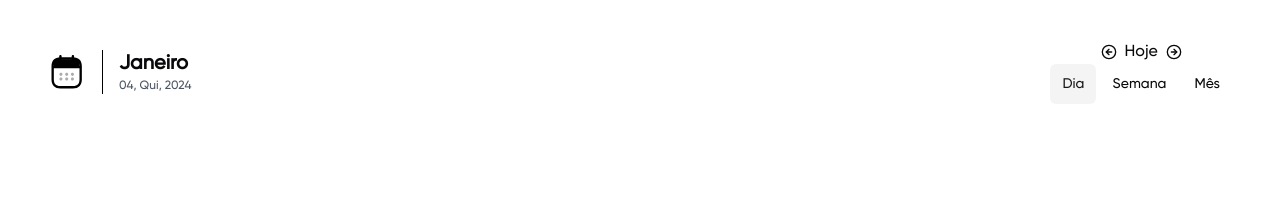
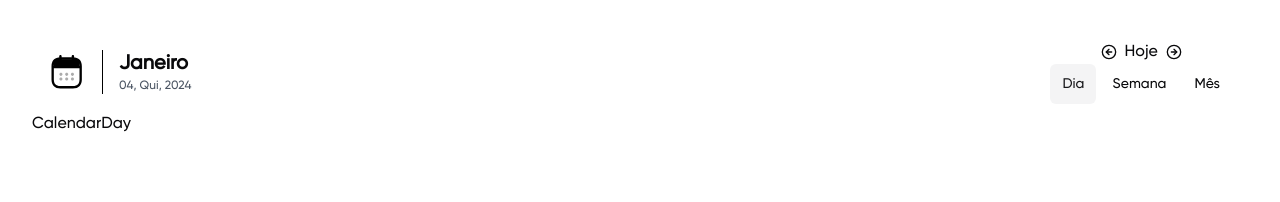
Before and after one commit to allipiopereira/full-calendar-react-scratch, a React (Vite) app: page / in a window 1280 px wide. Both pictures are taken after a click on the radio button "Dia". Shown: the top 202 px of the page. Built offline with nearby package versions, Linux system fonts and the light colour scheme.

Commit message:
Add Calendar components to CalendarRoot

```diff
--- /dev/null
+++ b/src/components/Calendar/CalendarDay.tsx
@@ -0,0 +1,3 @@
+export const CalendarDay = () => {
+  return <div>CalendarDay</div>;
+};
--- a/src/components/Calendar/CalendarRoot.tsx
+++ b/src/components/Calendar/CalendarRoot.tsx
@@ -16,6 +16,9 @@ import {
   subMonths,
   format,
 } from "date-fns";
+import { CalendarMonth } from "./CalendarMonth";
+import { CalendarWeek } from "./CalendarWeek";
+import { CalendarDay } from "./CalendarDay";
 
 interface CalendarContextData {
   onHandleNext: () => void;
@@ -83,6 +86,11 @@ export const CalendarRoot = ({ children }: { children: ReactNode }) => {
       }}
     >
       <div className="w-full">{children}</div>
+
+      {typeNavigation === "month" && <CalendarMonth />}
+      {typeNavigation === "week" && <CalendarWeek />}
+      {typeNavigation === "day" && <CalendarDay />}
+      {/* Default => <Calendar.Month /> */}
     </CalendarContext.Provider>
   );
 };
--- /dev/null
+++ b/src/components/Calendar/CalendarWeek.tsx
@@ -0,0 +1,3 @@
+export const CalendarWeek = () => {
+  return <div>CalendarWeek</div>;
+};
--- a/src/components/Calendar/index.tsx
+++ b/src/components/Calendar/index.tsx
@@ -1,9 +1,15 @@
 import { CalendarRoot } from "./CalendarRoot";
 import { CalendarToolbar } from "./CalendarToolbar";
 import { CalendarToggleNavigation } from "./CalendarToggleNavigation";
+import { CalendarMonth } from "./CalendarMonth";
+import { CalendarWeek } from "./CalendarWeek";
+import { CalendarDay } from "./CalendarDay";
 
 export const Calendar = {
   Root: CalendarRoot,
   Toolbar: CalendarToolbar,
   ToggleNavigation: CalendarToggleNavigation,
+  Month: CalendarMonth,
+  Week: CalendarWeek,
+  Day: CalendarDay,
 };
```
